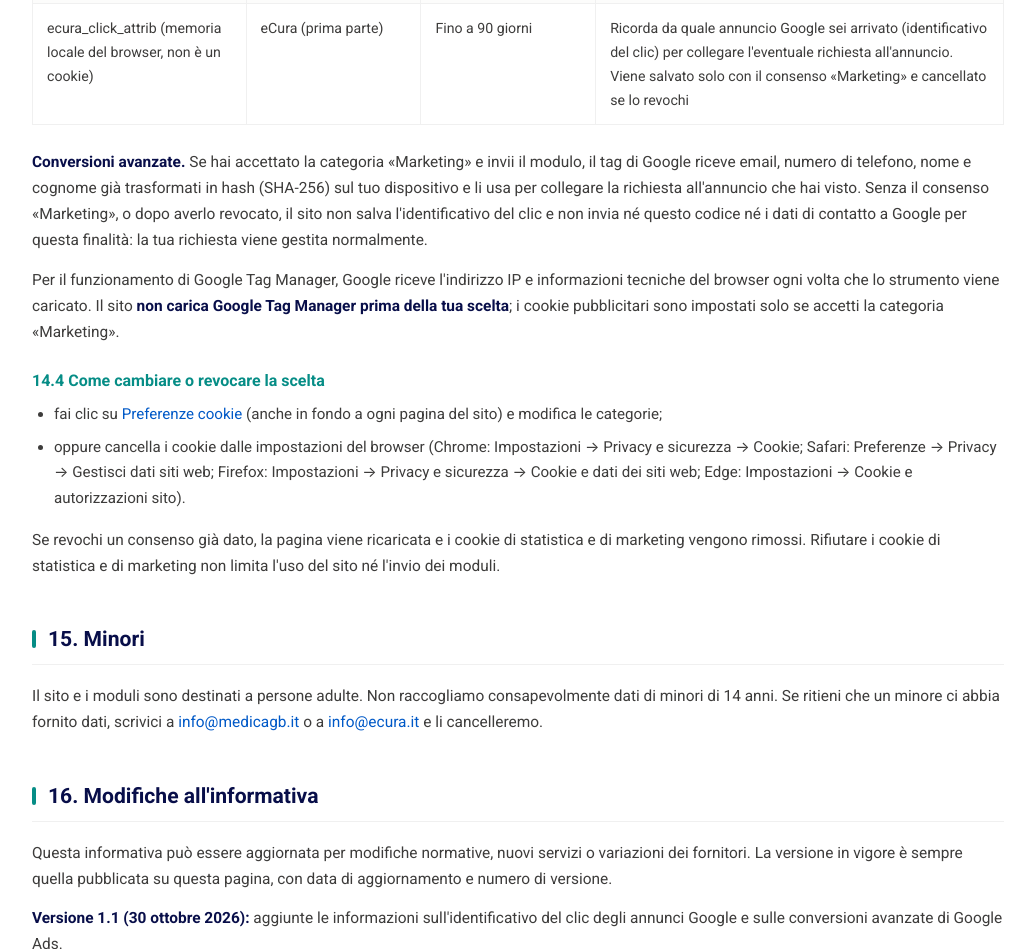
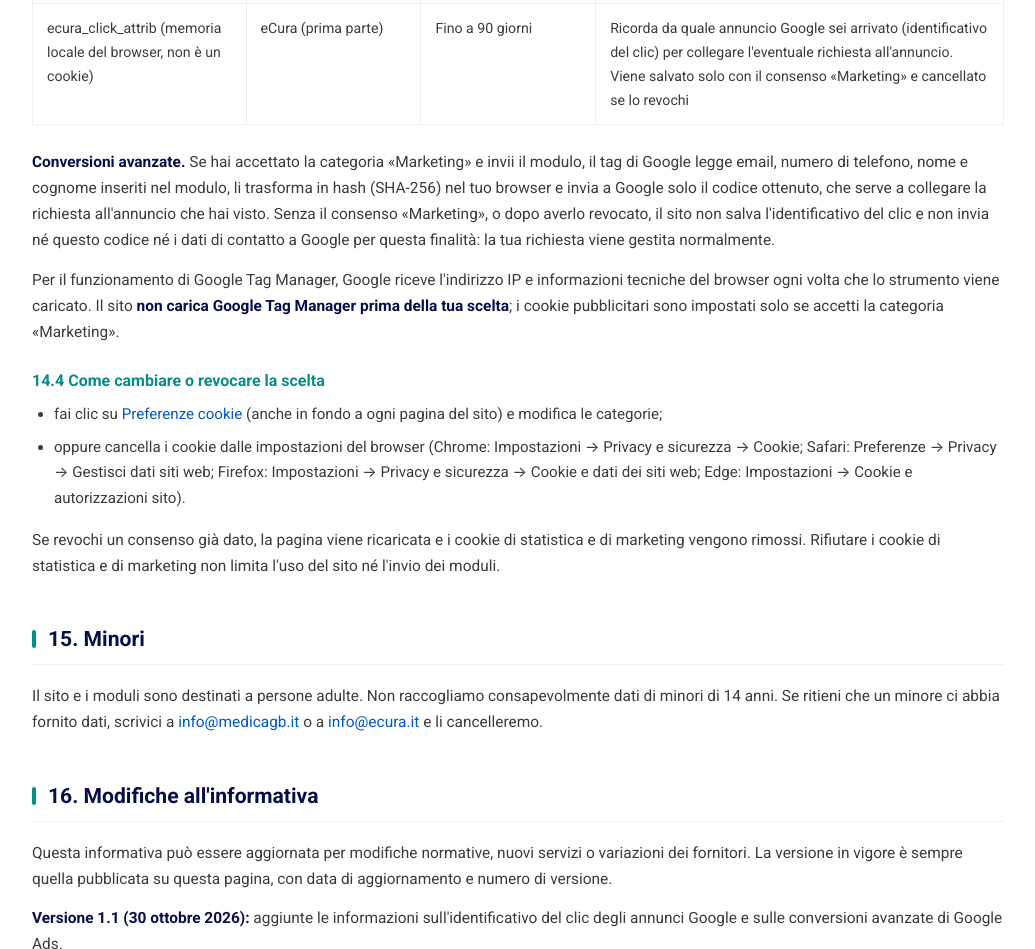
Before and after one commit to RobertoPoggi/ecura-landing, a website: page public/privacy-policy/index.html in a window 1280 px wide. Shown: the part 8312-9261 px from the top of the page, without its empty margins (122-1157 px from the left). Drawn offline with Linux system fonts and the light colour scheme.

Commit message:
docs(privacy): chiarisce che l'hash SHA-256 e' calcolato dal tag Google nel browser

```diff
--- a/public/privacy-policy/index.html
+++ b/public/privacy-policy/index.html
@@ -462,7 +462,7 @@ tbody tr:nth-child(even){background:#fcfcfb}
           <tr><td>ecura_click_attrib (memoria locale del browser, non è un cookie)</td><td>eCura (prima parte)</td><td>Fino a 90 giorni</td><td>Ricorda da quale annuncio Google sei arrivato (identificativo del clic) per collegare l'eventuale richiesta all'annuncio. Viene salvato solo con il consenso «Marketing» e cancellato se lo revochi</td></tr>
         </tbody>
       </table>
-      <p><strong>Conversioni avanzate.</strong> Se hai accettato la categoria «Marketing» e invii il modulo, il tag di Google riceve email, numero di telefono, nome e cognome già trasformati in hash (SHA-256) sul tuo dispositivo e li usa per collegare la richiesta all'annuncio che hai visto. Senza il consenso «Marketing», o dopo averlo revocato, il sito non salva l'identificativo del clic e non invia né questo codice né i dati di contatto a Google per questa finalità: la tua richiesta viene gestita normalmente.</p>
+      <p><strong>Conversioni avanzate.</strong> Se hai accettato la categoria «Marketing» e invii il modulo, il tag di Google legge email, numero di telefono, nome e cognome inseriti nel modulo, li trasforma in hash (SHA-256) nel tuo browser e invia a Google solo il codice ottenuto, che serve a collegare la richiesta all'annuncio che hai visto. Senza il consenso «Marketing», o dopo averlo revocato, il sito non salva l'identificativo del clic e non invia né questo codice né i dati di contatto a Google per questa finalità: la tua richiesta viene gestita normalmente.</p>
       <p>Per il funzionamento di Google Tag Manager, Google riceve l'indirizzo IP e informazioni tecniche del browser ogni volta che lo strumento viene caricato. Il sito <strong>non carica Google Tag Manager prima della tua scelta</strong>; i cookie pubblicitari sono impostati solo se accetti la categoria «Marketing».</p>
 
       <h3>14.4 Come cambiare o revocare la scelta</h3>
```
